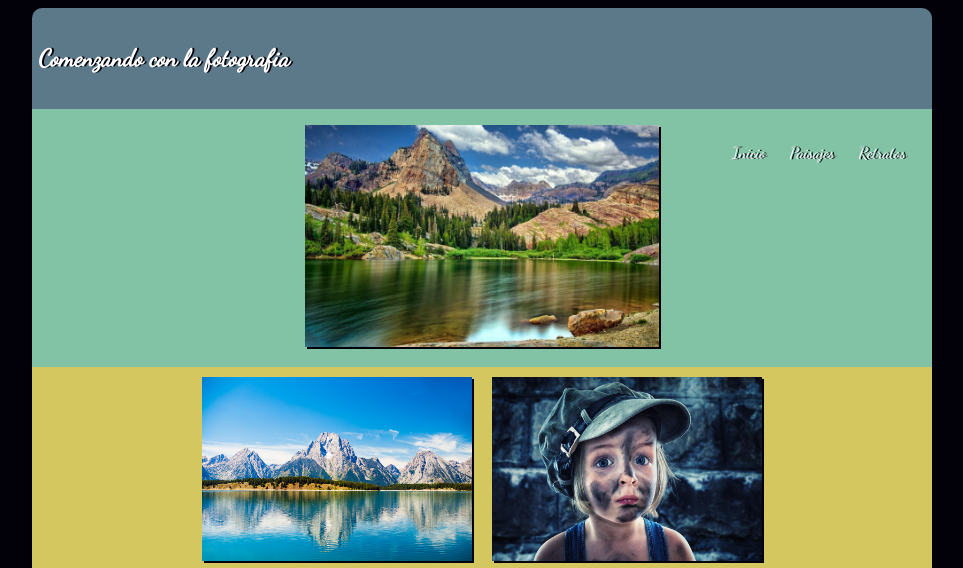
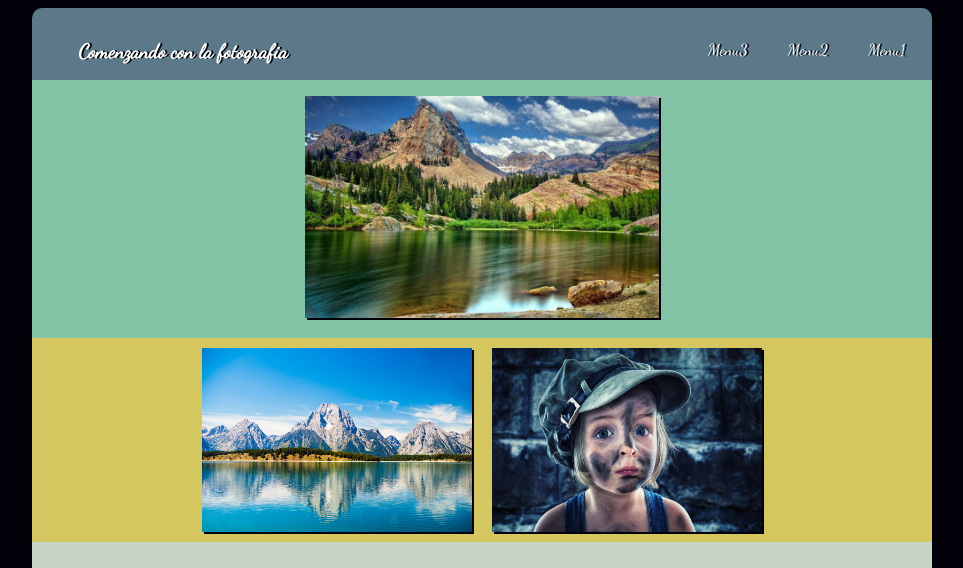
Before and after one commit to niwde04/EvaluacionFinalCSS3, a plain HTML site: page index.html in a window 1280 px wide. Shown: the top 568 px of the page, without its empty margins (158-1121 px from the left). Drawn offline with Linux system fonts and the light colour scheme.

Commit message:
Menu_lateral_listo

```diff
--- a/index.html
+++ b/index.html
@@ -15,19 +15,18 @@
     <header>
     <section id="cabecera">
 
-        <h1>Comenzando con la fotografia</h1>
 
 
 
-                <nav id="menu">
 
-                    <a href="views/educacion.html">Inicio </a>
-                    <a href="views/educacion.html"> Paisajes </a>
-                    <a href="views/experiencia.html">Retratos </a>
-
-
-                </nav>
-
+        <div class="menu">
+            <ul>
+              <li id="h1">Comenzando con la fotografia</li>
+              <li><a href="">Menu1</a></li>
+              <li><a href="">Menu2</a></li>
+              <li><a href="">Menu3</a></li>
+            </ul>
+             </div>
 
 
     </section>
--- a/styles/style.css
+++ b/styles/style.css
@@ -13,24 +13,46 @@ body{
     border-top-right-radius: 10px;
     border-top-left-radius: 10px;
     padding: 2vh 0.5vw;
-
+    height: 40px;
 
 }
 
-#menu a{
+#h1{
+
+    float: left;
+    font-weight: bold;
+    font-size: 20px;
+}
+.menu {
+    width: 100%;
+    float: left;
+  }
+
+  .menu ul li {
+    float: right;
+    list-style-type: none;
+    text-align: left;
+  }
+
+  .menu ul li a {
+    padding: 10px;
+  }
+
+
+.menu a{
     margin: 10px;
     text-decoration:none;
     color: white;
 }
 
-#menu a:hover{
+.menu a:hover{
 
     text-decoration:underline;
 
 
 }
 
-#menu {
+/*#menu {
 
     position: relative;
     top: 50px;
@@ -38,7 +60,7 @@ body{
     float: right;
 
 }
-
+*/
 
 
 
```
